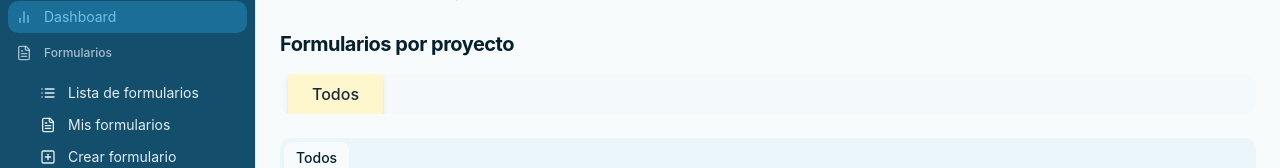
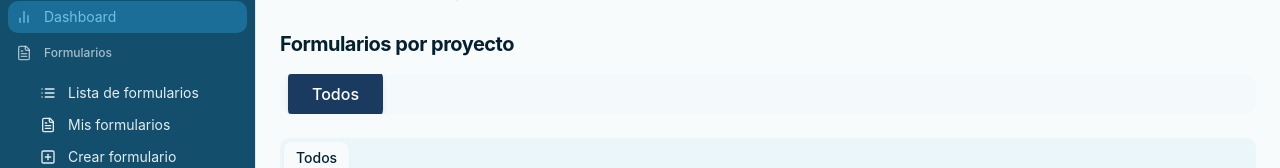
Before and after one commit to ignajaliff/obra-insight-flow, a React (Vite) app: page /dashboard in a window 1280 px wide. Shown: the part 139-307 px from the top of the page. Built offline with nearby package versions, Linux system fonts and the light colour scheme; no server answers; the database is empty.

Commit message:
Fix: Update button style
Update the button style to use dark blue background and white text when selected.

```diff
--- a/src/pages/Dashboard.tsx
+++ b/src/pages/Dashboard.tsx
@@ -1,4 +1,3 @@
-
 import React, { useState, useEffect } from 'react';
 import { FileText, CheckSquare, AlertTriangle } from 'lucide-react';
 import { StatCard } from '@/components/dashboard/StatCard';
@@ -136,14 +135,14 @@ const Dashboard = () => {
         <div>
           <h2 className="text-xl font-bold mb-4">Formularios por proyecto</h2>
 
-          {/* Projects as Tabs with softer yellow styling */}
+          {/* Projects as Tabs with dark blue styling instead of yellow */}
           <Tabs defaultValue={projects[0] || 'Todos'} value={selectedProject || 'Todos'} onValueChange={setSelectedProject}>
             <TabsList className="w-full flex justify-start mb-6 overflow-x-auto bg-secondary/30 p-2 rounded-lg">
               {projects.map((project) => (
                 <TabsTrigger
                   key={project}
                   value={project}
-                  className="whitespace-nowrap text-base py-3 px-6 font-medium data-[state=active]:bg-[#FEF7CD] data-[state=active]:text-gray-800 data-[state=active]:shadow-md transition-all duration-200"
+                  className="whitespace-nowrap text-base py-3 px-6 font-medium data-[state=active]:bg-[#1A3A5F] data-[state=active]:text-white data-[state=active]:shadow-md transition-all duration-200"
                 >
                   {project}
                 </TabsTrigger>
```
